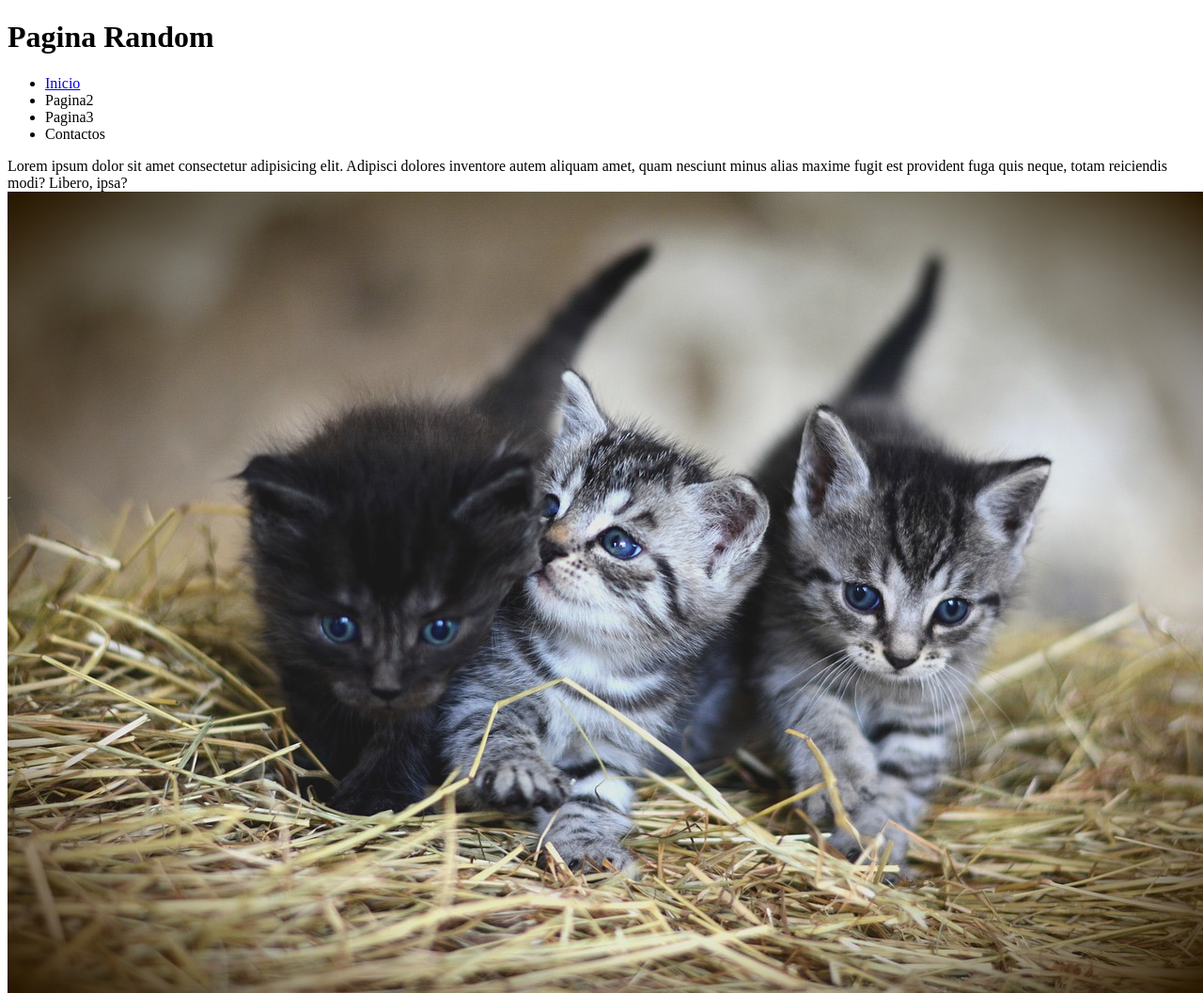
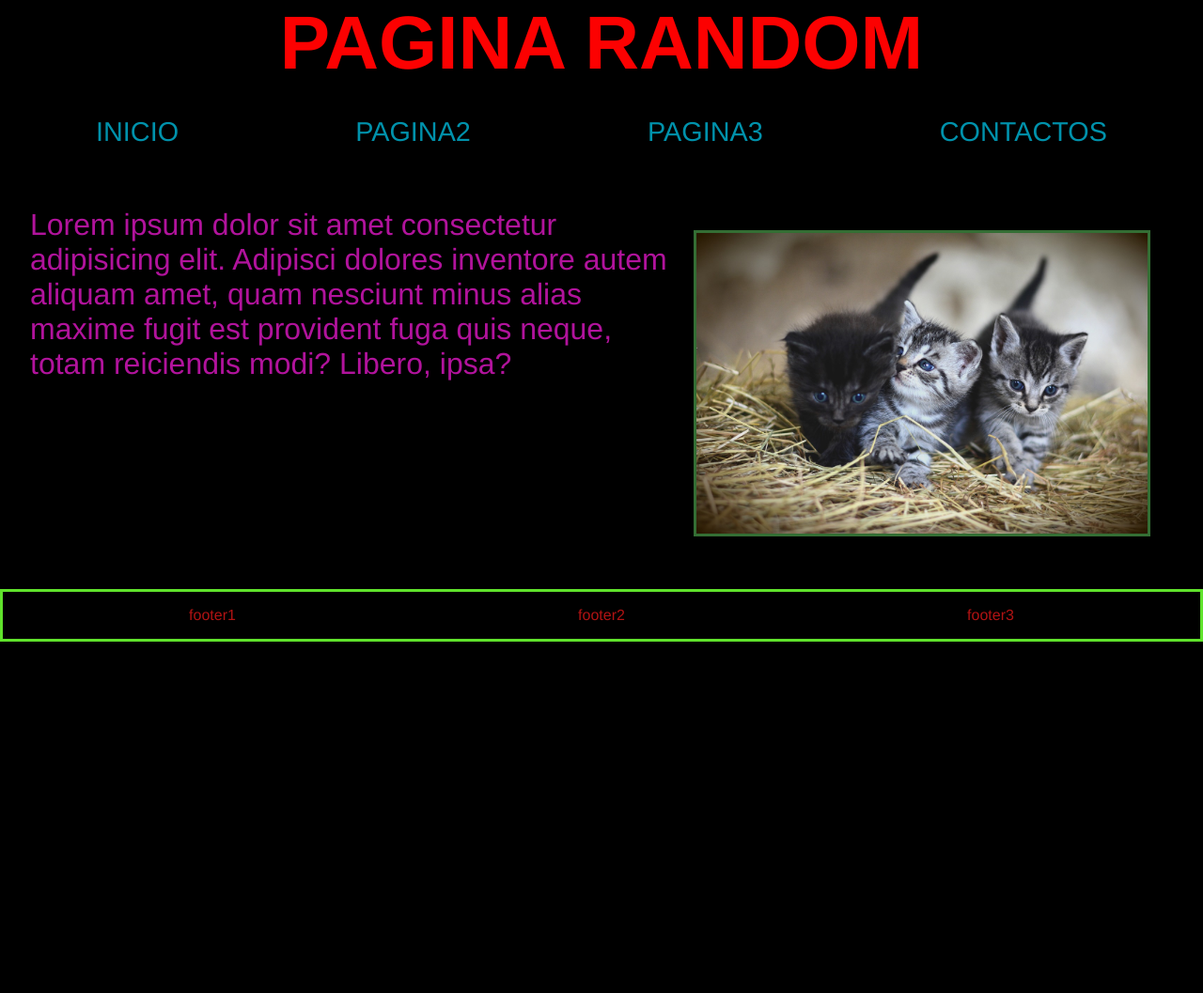
Before and after one commit to MatiasCoronel1312/1erRepositorioGit, a plain HTML site: page index.html in a window 1280 px wide. Shown: the top 1057 px of the page at 94% size. After the commit the page ends 800 px from the top, so only its background shows below. Drawn offline with Linux system fonts and the light colour scheme.

Commit message:
agregue estilo

```diff
--- /dev/null
+++ b/estilo.css
@@ -0,0 +1,67 @@
+* {
+    margin: 0;
+    padding: 0;
+    box-sizing: border-box;
+    list-style: none;
+    text-decoration: none;
+    font-family: 'Franklin Gothic Medium', 'Arial Narrow', Arial, sans-serif;
+
+}
+
+body {
+    background-color: black;
+}
+
+.header_titulo {
+    font-size: 5rem;
+    text-transform: uppercase;
+    text-align: center;
+    color: rgb(252, 1, 1);
+}
+
+.nav {
+    width: 100%;
+}
+
+nav ul {
+    padding: 0.5rem;
+    display: flex;
+    justify-content: space-around;
+    text-align: center;
+}
+
+nav li {
+    display: inline-block;
+    font-size: 1.8rem;
+    padding: 1.5rem 1rem;
+    text-transform: uppercase;
+    text-align: center;
+    color: rgb(0, 146, 172);
+
+}
+
+nav a {
+    color: rgb(0, 146, 172);
+}
+
+main {
+    padding: 2rem;
+    color: rgb(177, 19, 156);
+    font-size: 2rem;
+    display: flex;
+    justify-content: space-around
+}
+
+.main img {
+    margin: 1.5rem;
+    border: 3px solid rgb(52, 110, 52);
+    width: 40%;
+}
+
+footer {
+    padding: 1rem;
+    color: rgb(177, 19, 19);
+    border: 3px solid rgb(95, 226, 43);
+    display: flex;
+    justify-content: space-around
+}
--- a/index.html
+++ b/index.html
@@ -4,14 +4,15 @@
     <meta charset="UTF-8">
     <meta http-equiv="X-UA-Compatible" content="IE=edge">
     <meta name="viewport" content="width=device-width, initial-scale=1.0">
+    <link rel="stylesheet" href="estilo.css">
     <title>Sin Nombre</title>
 </head>
 <body class="contenedor">
     <header class="header">
-        <h1>Pagina Random</h1>
+        <h1 class="header_titulo">Pagina Random</h1>
     </header>
     <nav class="navbar">
-        <ul>
+        <ul >
             <li><a href="index.html">Inicio</a></li>
             <li>Pagina2</li>
             <li>Pagina3</li>
```
